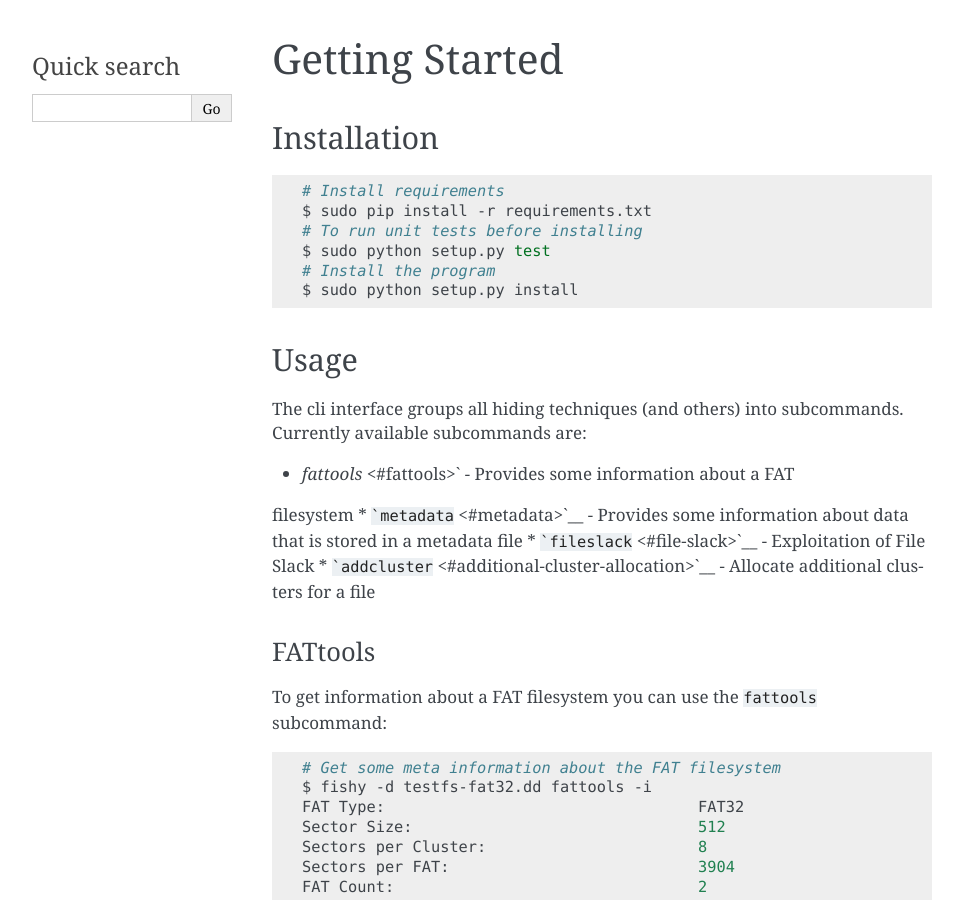
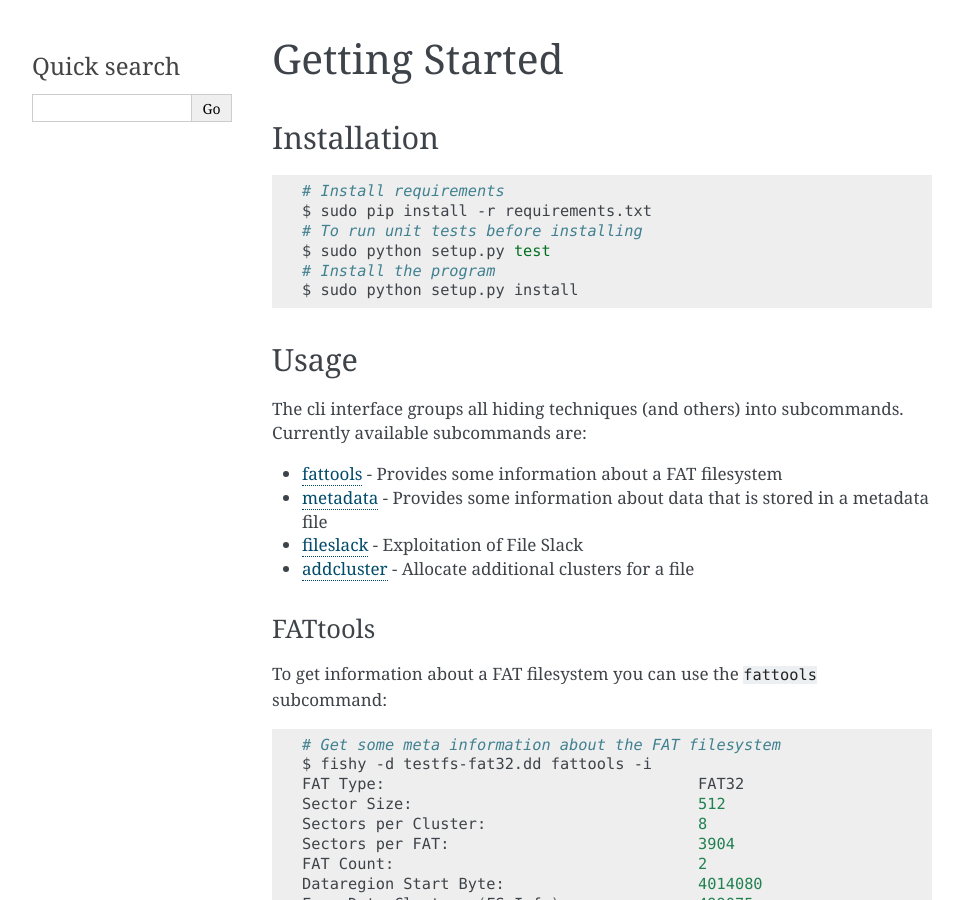
Before and after one commit to dasec/fishy, a Sphinx documentation site: the page built from doc/source/getting_started.rst, in a window 1280 px wide and 900 px high. Shown: the whole window, without its empty margins (148-1111 px from the left). Built offline with Sphinx 7.4.7, drawn with Linux system fonts in a browser that asks for light colours; some of the changed lines change nothing that is shown.

Commit message:
Doc: fixed subcommand links

````diff
--- a/doc/source/getting_started.rst
+++ b/doc/source/getting_started.rst
@@ -19,12 +19,11 @@ Usage
 The cli interface groups all hiding techniques (and others) into
 subcommands. Currently available subcommands are:
 
-* `fattools` <#fattools>` - Provides some information about a FAT
-filesystem \* ```metadata`` <#metadata>`__ - Provides some information
-about data that is stored in a metadata file \*
-```fileslack`` <#file-slack>`__ - Exploitation of File Slack \*
-```addcluster`` <#additional-cluster-allocation>`__ - Allocate
-additional clusters for a file
+
+* `fattools <#fattools>`_ - Provides some information about a FAT filesystem
+* `metadata <#metadata>`_ - Provides some information about data that is stored in a metadata file
+* `fileslack <#file-slack>`__ - Exploitation of File Slack
+* `addcluster <#additional-cluster-allocation>`__ - Allocate additional clusters for a file
 
 FATtools
 ........
````
